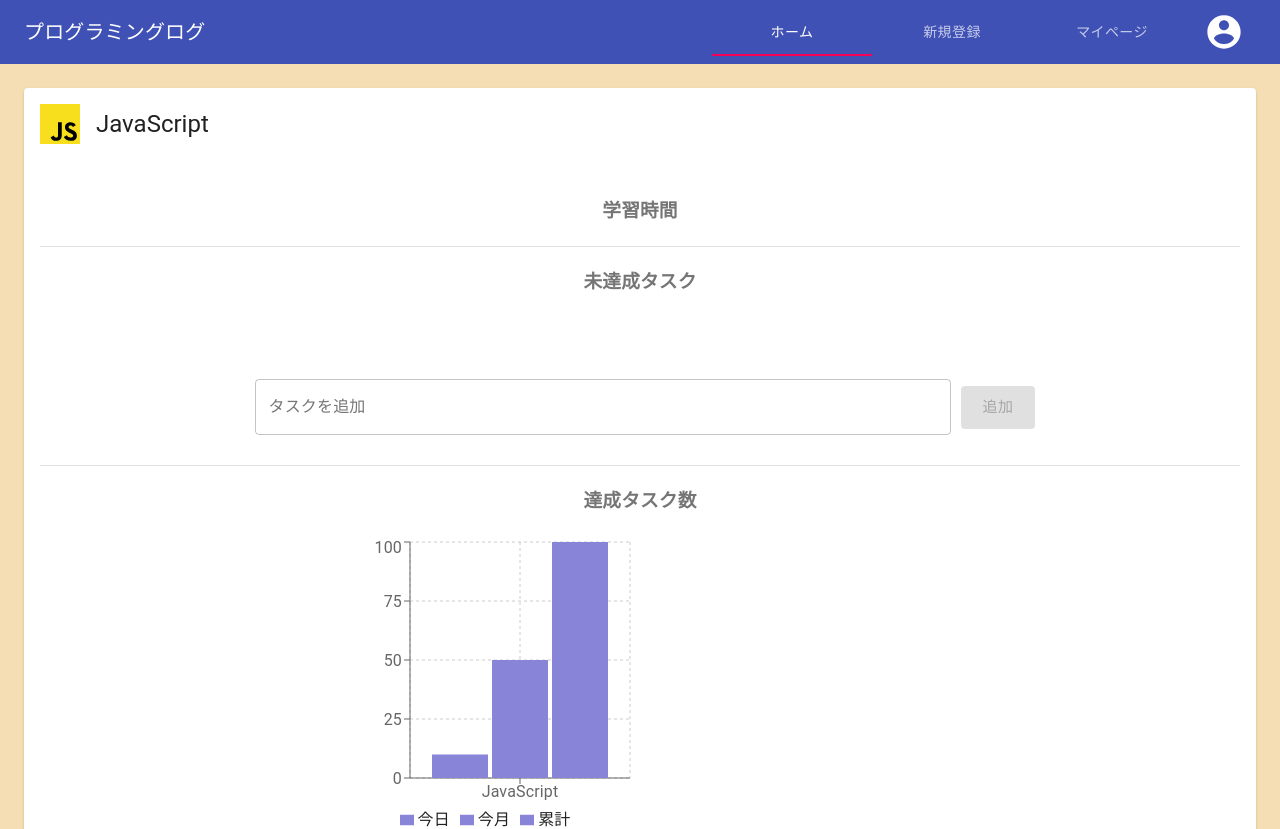
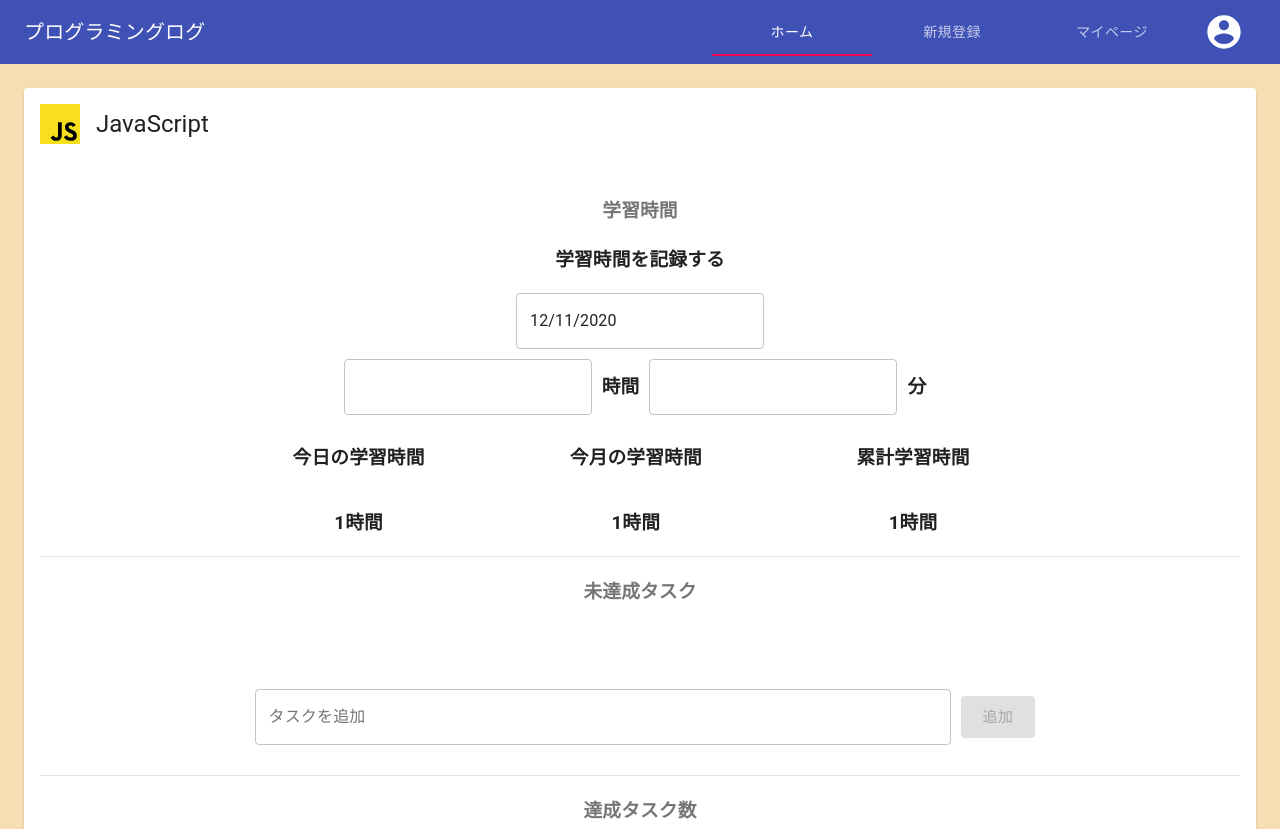
Before and after one commit to yk2906/programingLog, a React (Create React App) app in the folder front/: page /status in a window 1280 px wide. Shown: the top 829 px of the page. Built offline with nearby package versions, Linux system fonts and the light colour scheme.

Commit message:
9th commit

```diff
--- a/front/src/assets/styles/style.css
+++ b/front/src/assets/styles/style.css
@@ -1,3 +1,4 @@
+/*ホームコンテンツ一覧画面*/
 .app-bar-background {
     height: 100vh;
     background-color: wheat;
@@ -9,6 +10,7 @@
     justify-content: space-around;
 }
 
+/*新規コンテンツ作成画面*/
 
 .study-time {
     display: flex;
@@ -84,6 +86,8 @@
     justify-content: space-around;
 }
 
+/*ランディングページ*/
+
 .landing-page-content1 {
     /* flex-basis: 50%; */
     align-self: center;
@@ -102,8 +106,38 @@
     flex-basis: 50%;
 }
 
+/*新規アカウント登録画面*/
+
 .sign-up-button {
     flex-basis: 100%;
+}
+
+/*ホーム詳細画面*/
+
+.status-study-time {
+    width: 70%;
+    margin: auto;
+}
+
+.status-study-time-input-area {
+    display: flex;
+    margin: 10px;
+    justify-content: center;
+}
+
+.status-study-time-input-area h3 {
+    align-self: center;
+    margin: 10px;
+}
+
+.status-study-time-record {
+    display: flex;
+    /* flex-direction: column; */
+    flex-wrap: wrap;
+}
+
+.status-study-time-record h3 {
+    flex-basis: 33%;
 }
 
 .tasks-input-area {
--- a/front/src/components/Home/CompletingGraph.jsx
+++ b/front/src/components/Home/CompletingGraph.jsx
@@ -12,6 +12,7 @@ export default class CompletingGraph extends PureComponent {
 
   render() {
     return (
+      <div>
         <BarChart
           width={300}
           height={300}
@@ -29,6 +30,7 @@ export default class CompletingGraph extends PureComponent {
           <Bar dataKey="今月" fill="#8884d8" />
           <Bar dataKey="累計" fill="#8884d8" />
         </BarChart>
+      </div>
     );
   }
 }
--- a/front/src/components/Home/Status/BookMarks.jsx
+++ b/front/src/components/Home/Status/BookMarks.jsx
@@ -60,9 +60,11 @@ const BookMarks = () => {
         return handleClose()
     }
 
+
+
     return(
         <div className="book-mark-area">
-            <div>
+            <div >
                 {bookMark.map((value, index) => (
                     <BookMark title={value.title}
                               tag={value.tag}
--- a/front/src/components/Home/Status/Status.jsx
+++ b/front/src/components/Home/Status/Status.jsx
@@ -12,6 +12,8 @@ import { red } from '@material-ui/core/colors';
 import Divider from '@material-ui/core/Divider';
 import Tasks from './Tasks';
 import BookMarks from './BookMarks';
+import Carender from '../../CreateNew/Carender';
+import TextField from '@material-ui/core/TextField'
 
 const useStyles = makeStyles((theme) => ({
   root: {
@@ -56,6 +58,24 @@ export default function Status() {
           <Typography variant="subtitle1" color="textSecondary" component="p">
             <h3>学習時間</h3>
           </Typography>
+          <div className="status-study-time">
+            <h3>学習時間を記録する</h3>
+            <Carender />
+            <div className="status-study-time-input-area">
+              <TextField id="outlined-basic" variant="outlined" type="number" />
+              <h3>時間</h3>
+              <TextField id="outlined-basic" variant="outlined" type="number" />
+              <h3>分</h3>
+            </div>
+            <div className="status-study-time-record">
+              <h3>今日の学習時間</h3>
+              <h3>今月の学習時間</h3>
+              <h3>累計学習時間</h3>
+              <h3>1時間</h3>
+              <h3>1時間</h3>
+              <h3>1時間</h3>
+            </div>
+          </div>
           <Divider />
           <Typography variant="subtitle1" color="textSecondary" component="p">
             <h3>未達成タスク</h3>
```
Also changed, not shown: 1 other file (tests, documents, lock files or other folders). Lines whose indentation alone changed are shown as unchanged.
